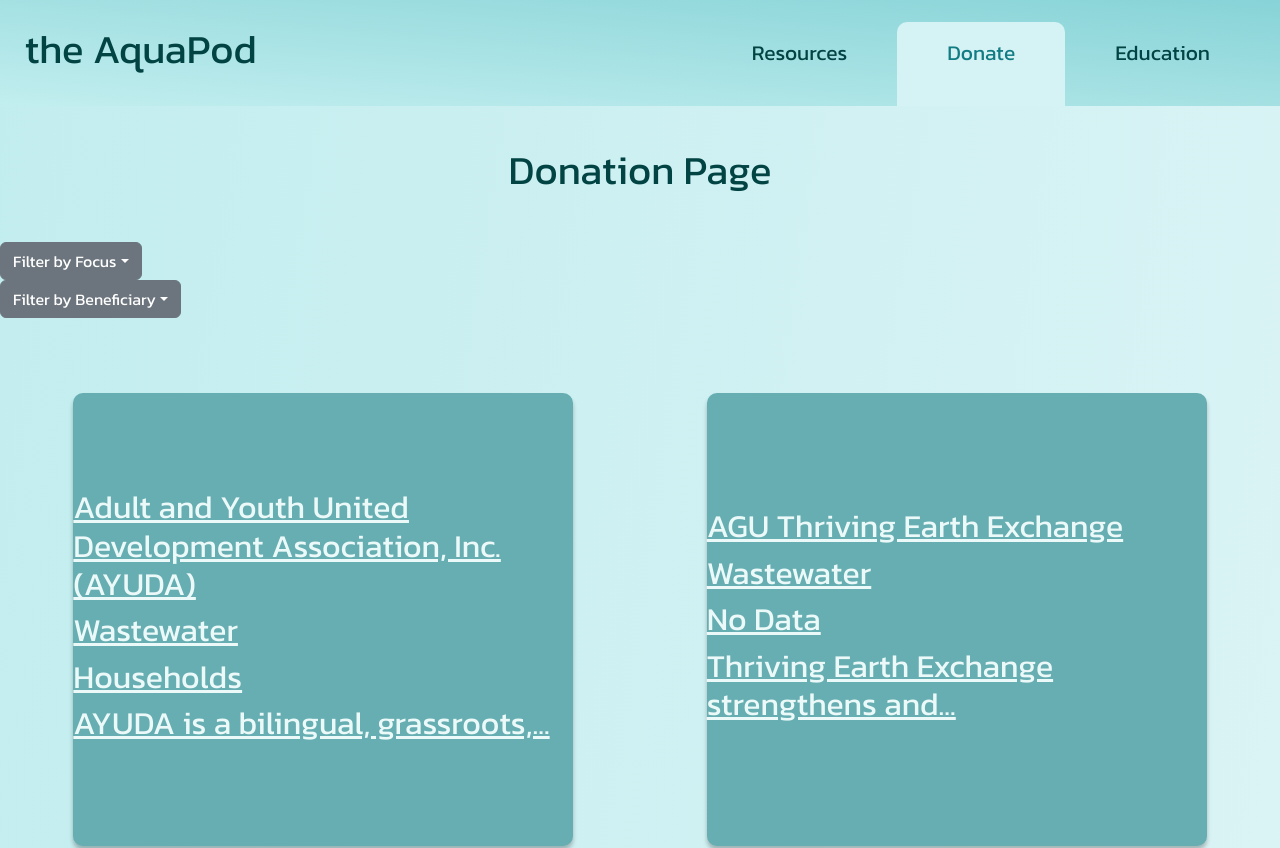
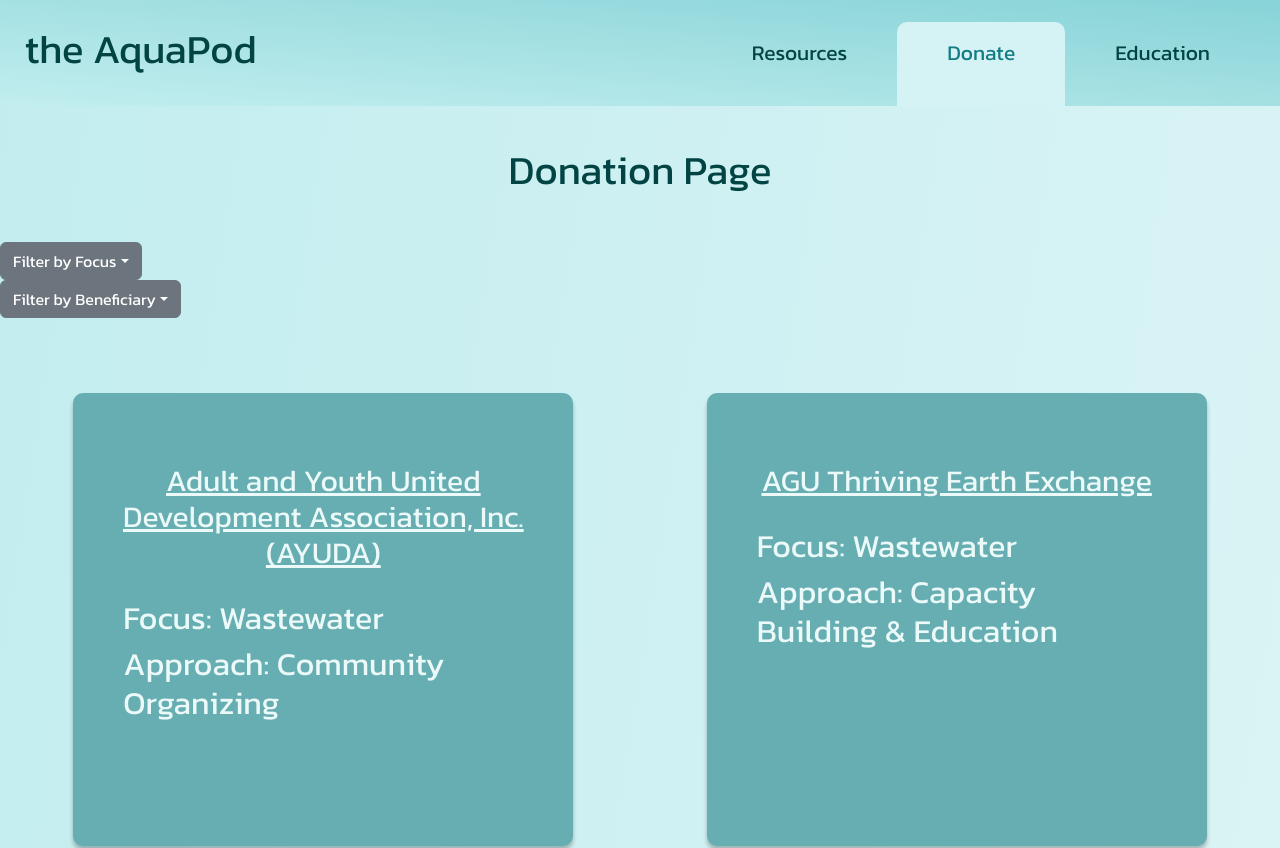
Before and after one commit to UW-INFO442-AU23/Team-Aquanauts, a React (Create React App) app: page /donations in a window 1280 px wide. Shown: the top 848 px of the page. Built offline with nearby package versions, Linux system fonts and the light colour scheme.

Commit message:
some styling, added clear search button

```diff
--- a/src/components/SearchBar.js
+++ b/src/components/SearchBar.js
@@ -25,6 +25,18 @@
     props.setMax(25);
     let queryString = query.toString();
     checkLengthAndFormat(queryString);
+  }
+
+  const handleClear = (event) => {
+    setQuery('');
+    setErrorBool(false);
+    setErrorMessage('');
+    props.setMin(0);
+    props.setMax(25);
+    props.setZipcode('');
+    if (ref2.current) {
+      ref2.current.focus();
+    }
   }
 
   // checks that query is correct length and formatted correctly
@@ -102,8 +114,9 @@
   return (
     <div>
       <input className="text-specificity" id="text-input" placeholder="Enter a zipcode" value={query} type="search" onChange={handleChange} />
-      <div className="btn btn-primary" id="apply-search" ref={ref2} onClick={handleSearch}>search!</div>
-      <DisplayError />
+      <div className="btn btn-primary" id="apply-search" ref={ref2} onClick={handleSearch}>Search!</div>
+      <div className="btn btn-primary" id="clear-search" onClick={handleClear}>Clear</div>
+      <div className="display-error"><DisplayError /></div>
     </div>
   )
 }
--- a/src/components/donationsComp/DonationCardDetails.js
+++ b/src/components/donationsComp/DonationCardDetails.js
@@ -44,9 +44,9 @@
                 <h1 className="name-of-location">{name}</h1>
             </div>
             <div className="details-text">
-                <p> <span class="bolded"> Focus Area:</span> {focus}</p>
-                <p> <span class="bolded"> Mission Statement:</span> {statement}</p>
-                <p> <span class="bolded"> Beneficiary:</span> {beneficiary}</p>
+                <p> <span className="bolded"> Focus Area:</span> {focus}</p>
+                <p> <span className="bolded"> Mission Statement:</span> {statement}</p>
+                <p> <span className="bolded"> Beneficiary:</span> {beneficiary}</p>
             </div>
             <div className="fav-button">
             <a href={website}>
--- a/src/components/donationsComp/DonationCardList.js
+++ b/src/components/donationsComp/DonationCardList.js
@@ -7,13 +7,12 @@
 
     return (
         <div className="card-container">
-            <Link to={`/donation-details/${donation}`} className="card-link">
-                <div className="single-card-box">
-                    <div className="card-text">
+            <Link to={`/donation-details/${donation}`} className="card-link" style={{ textDecoration: 'none' }}>
+                <div className="single-card-box-donations">
+                    <div className="card-text-donations">
                         <h2 className="card-name">{props.title}</h2>
-                        <h2 className="card-statement">{props.field1}</h2>
-                        <h2 className='card-focus'>{props.field2}</h2>
-                        <h2 className='card-website'>{props.field3}</h2>
+                        <h2 className='card-focus'>Focus: {props.field1}</h2>
+                        <h2 className='card-approach'>Approach: {props.field2}</h2>
                     </div>
                     {/* <div className="card-image-box">
                         <img src={props.img} alt="test image" className="card-image" />
--- a/src/components/donationsComp/DonationPage.js
+++ b/src/components/donationsComp/DonationPage.js
@@ -18,13 +18,12 @@
       .length;
   }
 
-  function cardMethod(name, statement, focus, website, key) {
+  function cardMethod(name, focus, approach, key) {
     return (
       <DonationCardList
         title={name}
-        field1={statement}
-        field2={focus}
-        field3={website}
+        field1={focus}
+        field2={approach}
         key={key}
       />
     );
@@ -38,19 +37,19 @@
     }
 
     if (focus === '' && beneficiaries === '') { //default
-      return cardMethod(item.Name, item.Focus, item.Beneficiary, statement, item.Name);
+      return cardMethod(item.Name, item.Focus, item.Approach, item.Name);
     } else { //not default
       if (focus !== '' && beneficiaries !== '') { //filter by both
         if (item.Focus === focus && item.Beneficiary === beneficiaries) {
-          return cardMethod(item.Name, item.Focus, item.Beneficiary, statement, item.Name);
+          return cardMethod(item.Name, item.Focus, item.Approach, item.Name);
         }
       } else if (focus === '') { //filter beneficiaries only
         if (item.Beneficiary === beneficiaries) {
-          return cardMethod(item.Name, item.Focus, item.Beneficiary, statement, item.Name);
+          return cardMethod(item.Name, item.Focus, item.Approach, item.Name);
         }
       } else { //filter focuses only
         if (item.Focus === focus) {
-          return cardMethod(item.Name, item.Focus, item.Beneficiary, statement, item.Name);
+          return cardMethod(item.Name, item.Focus, item.Approach, item.Name);
         }
       }
     }
--- a/src/components/resourcesComp/ResourceCardDetails.js
+++ b/src/components/resourcesComp/ResourceCardDetails.js
@@ -65,10 +65,10 @@
                         <img src={basinImg} alt="test image" className="details-image" />
                     </div>
                     <div className="details-text">
-                        <p> <span class="bolded"> Type of Basin:</span> {basin}</p>
-                        <p> <span class="bolded"> Location Zip Code:</span> {zipCode}</p>
-                        <p> <span class="bolded"> Type of Resource:</span> {locType}</p>
-                        <p> <span class="bolded"> Ground Water Management Area:</span> {gwma}</p>
+                        <p> <span className="bolded"> Type of Basin:</span> {basin}</p>
+                        <p> <span className="bolded"> Location Zip Code:</span> {zipCode}</p>
+                        <p> <span className="bolded"> Type of Resource:</span> {locType}</p>
+                        <p> <span className="bolded"> Ground Water Management Area:</span> {gwma}</p>
                     </div>
                 </div>
                 <div className="google-maps-button">
--- a/src/index.css
+++ b/src/index.css
@@ -132,15 +132,17 @@
     transition: top ease 0.5s, background-color ease 0.5s;
 }
 
-.single-card-box:hover {
+.single-card-box:hover, .single-card-box-donations:hover {
     top: -10px;
     background-color: #74C7CC;
+    border: 5px solid #42959B;
 }
 
 .card-link {
     color: #ECF9F9 !important;
 }
 
+/* resource card list */
 .card-title {
     width: 450px;
     height: 41px;
@@ -154,22 +156,17 @@
     font-size: 30px;
 }
 
-.card-city {
+.card-city, .card-zipcode, .card-basin-name, .card-type {
     width: 450px;
     height: 41px;
     font-size: 30px;
+    padding: 0px 10px;
 }
 
-.card-zipcode {
-    width: 450px;
-    height: 41px;
-    font-size: 30px;
-}
-
-.card-basin-name {
-    width: 450px;
-    height: 41px;
-    font-size: 30px;
+.card-city {
+    overflow: hidden;
+    text-overflow: ellipsis;
+    white-space: nowrap;
 }
 
 .card-image-box {
@@ -183,6 +180,39 @@
     height: 150px;
     border-radius: 5px;
 }
+
+/* donation card list */
+.single-card-box-donations {
+    display: flex;
+    flex-direction: column;
+    align-items: center;
+    padding-top: 70px;
+    position: relative;
+    width: 500px;
+    height: 452.89px;
+    border-radius: 10px;
+    background-color: #66AEB2;
+    box-shadow: 0px 4px 4px rgba(0, 0, 0, 0.25);
+    top: 0;
+    transition: top ease 0.5s, background-color ease 0.5s;
+}
+
+.card-name {
+    text-align: center;
+    text-decoration: underline;
+    font-size: 30px;
+    padding: 0px 30px;
+    padding-bottom: 20px;
+}
+
+.card-focus, .card-approach {
+    padding: 0px 50px;
+    width: 500px;
+}
+
+
+
+
 
 /* Onboarding.js */
 .background-onboarding {
@@ -528,11 +558,10 @@
 
 
 
-
 /*
 Education page flip cards and stylings
 */
-.card-flip > div {
+.card-flip>div {
     backface-visibility: hidden;
     transition: transform 150ms;
     transition-timing-function: linear;
@@ -552,7 +581,7 @@
     top: 0;
 }
 
-  .card-front, .card-back{
+.card-front, .card-back {
     background-color: #024343;
 }
 
@@ -564,7 +593,7 @@
     transform: rotateY(0deg);
 }
 
-  .ed-intro-text, .ed-intro-heading{
+.ed-intro-text, .ed-intro-heading {
     text-align: center;
     color: #024343;
     font-weight: 400;
@@ -572,3 +601,23 @@
     line-height: 90px;
     text-align: center
 }
+
+/* search bar */
+#apply-search {
+    margin: 0 20px;
+    width: 100px;
+    background-color: #1D767B;
+    border-style: none;
+}
+
+#clear-search {
+    width: 100px;
+    background-color: #81CDD1;
+    color: #024343;
+    border-style: none;
+}
+
+.display-error {
+    padding-top: 10px;
+    color: #024343;
+}
```
Lines whose indentation alone changed are shown as unchanged.
